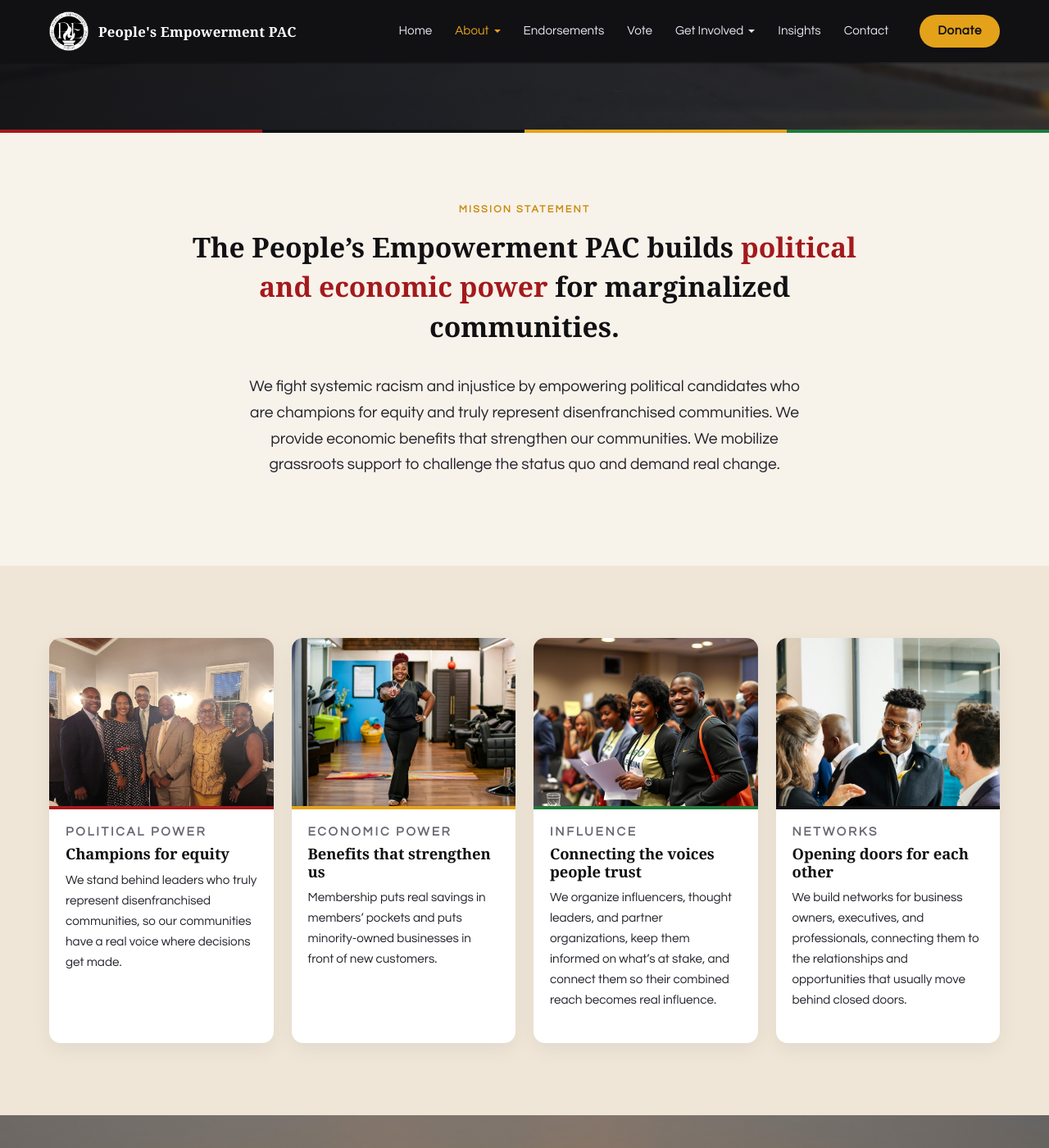
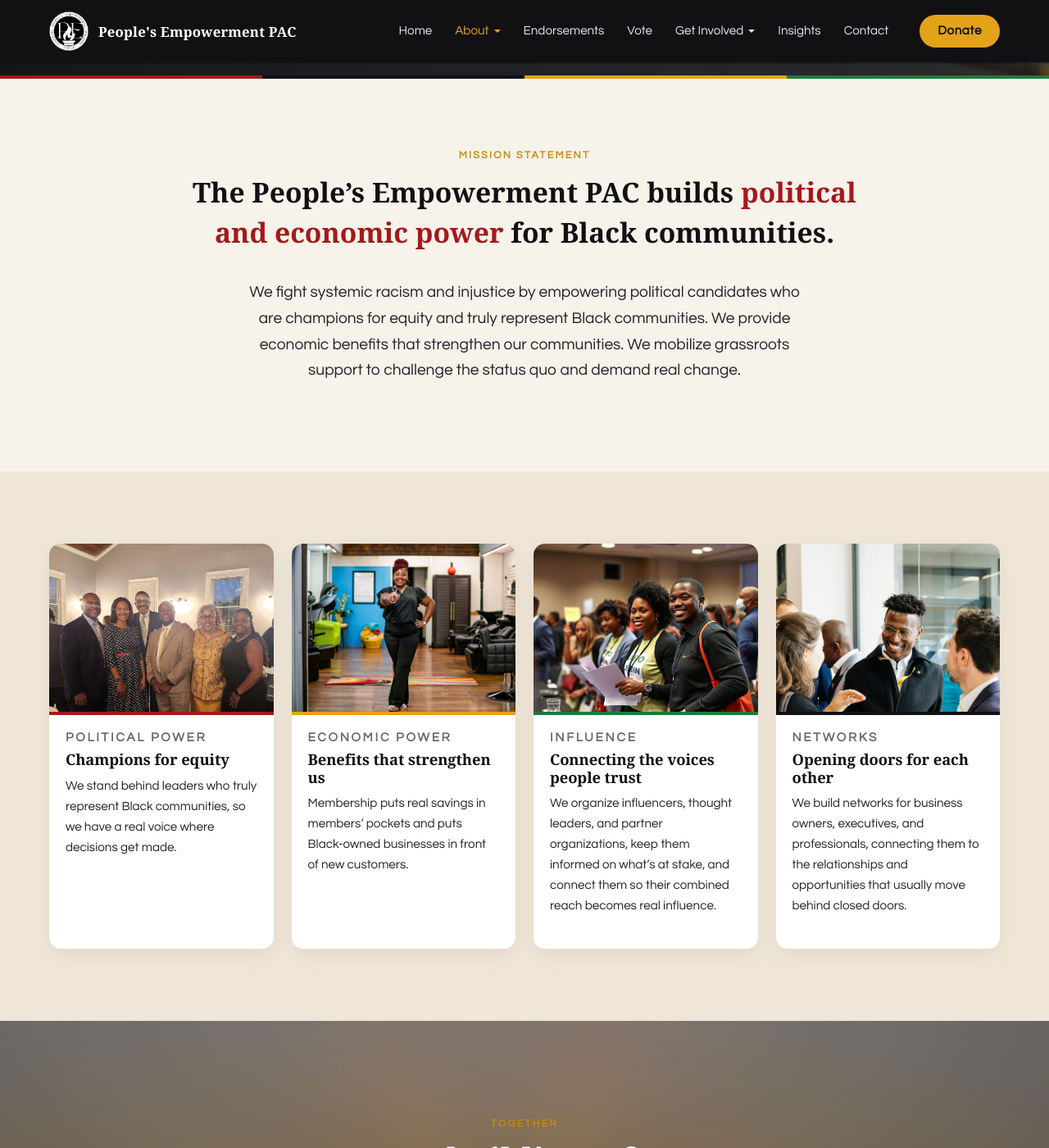
Before and after one commit to PEPACNC/pepac-site, a Jekyll site: the page built from aboutpepac.html, in a window 1280 px wide and 1400 px high, scrolled down 387 px. Shown: the whole window at 82% size. Built offline with Jekyll 4.4.1, drawn with Linux system fonts in a browser that asks for light colours; some web fonts are replaced; some of the changed text lies outside the part shown.

Commit message:
About page: say Black communities

```diff
--- a/aboutpepac.html
+++ b/aboutpepac.html
@@ -3,9 +3,9 @@
 title: Our Mission
 permalink: /aboutpepac
 eyebrow: Our Mission
-heading: Building political and economic power for marginalized communities.
+heading: Building political and economic power for Black communities.
 hero_image: /assets/img/wix/3f36b8_9816454b734f45bb97923ec20a664582.jpg
-description: "People’s Empowerment PAC builds political and economic power for marginalized communities — standing behind champions for equity, delivering economic benefits, and building networks that open doors."
+description: "People’s Empowerment PAC builds political and economic power for Black communities — standing behind champions for equity, delivering economic benefits, and building networks that open doors."
 ---
 <style>
 .mission-text{font:600 clamp(1.25rem,2.2vw,1.7rem)/1.45 var(--display);color:var(--ink);max-width:34ch}
@@ -32,8 +32,8 @@
 <section class="section">
   <div class="wrap mission">
       <p class="eyebrow">Mission Statement</p>
-      <p class="mission-text">The People’s Empowerment PAC builds <strong>political and economic power</strong> for marginalized communities.</p>
-      <p class="lede">We fight systemic racism and injustice by empowering political candidates who are champions for equity and truly represent disenfranchised communities. We provide economic benefits that strengthen our communities. We mobilize grassroots support to challenge the status quo and demand real change.</p>
+      <p class="mission-text">The People’s Empowerment PAC builds <strong>political and economic power</strong> for Black communities.</p>
+      <p class="lede">We fight systemic racism and injustice by empowering political candidates who are champions for equity and truly represent Black communities. We provide economic benefits that strengthen our communities. We mobilize grassroots support to challenge the status quo and demand real change.</p>
   </div>
 </section>
 
@@ -42,11 +42,11 @@
     <div class="grid grid-4 pillars4">
       <div class="pillar red">
         <div class="ph"><img src="{{ '/assets/img/wix/3f36b8_f37a9d01d5b84ae78aabc16a640bd598.jpg' | relative_url }}" alt="PEPAC leaders and members together" loading="lazy" style="object-position:center 30%"></div>
-        <div class="bd"><p class="num">Political Power</p><h3>Champions for equity</h3><p>We stand behind leaders who truly represent disenfranchised communities, so our communities have a real voice where decisions get made.</p></div>
+        <div class="bd"><p class="num">Political Power</p><h3>Champions for equity</h3><p>We stand behind leaders who truly represent Black communities, so we have a real voice where decisions get made.</p></div>
       </div>
       <div class="pillar">
         <div class="ph"><img src="{{ '/assets/img/stock/small-business-owner.jpg' | relative_url }}" alt="Smiling Black business owner in her salon" loading="lazy" style="object-position:center 35%"></div>
-        <div class="bd"><p class="num">Economic Power</p><h3>Benefits that strengthen us</h3><p>Membership puts real savings in members’ pockets and puts minority-owned businesses in front of new customers.</p></div>
+        <div class="bd"><p class="num">Economic Power</p><h3>Benefits that strengthen us</h3><p>Membership puts real savings in members’ pockets and puts Black-owned businesses in front of new customers.</p></div>
       </div>
       <div class="pillar green">
         <div class="ph"><img src="{{ '/assets/img/wix/3f36b8_6cc03107030a4ffc90a8572fe6329858.jpg' | relative_url }}" alt="Community leaders at a PEPAC event" loading="lazy"></div>
@@ -63,7 +63,7 @@
 <section class="future">
   <div class="wrap center">
     <p class="eyebrow">Together</p>
-    <h2>We are building a future where the historically disenfranchised are empowered.</h2>
+    <h2>We are building a future where Black communities are empowered.</h2>
     <div class="hero-actions">
       <a class="btn btn-gold" href="{{ '/joinpepac' | relative_url }}">Join Us</a>
       <a class="btn btn-ghost" href="{{ '/donate' | relative_url }}">Donate</a>
```
